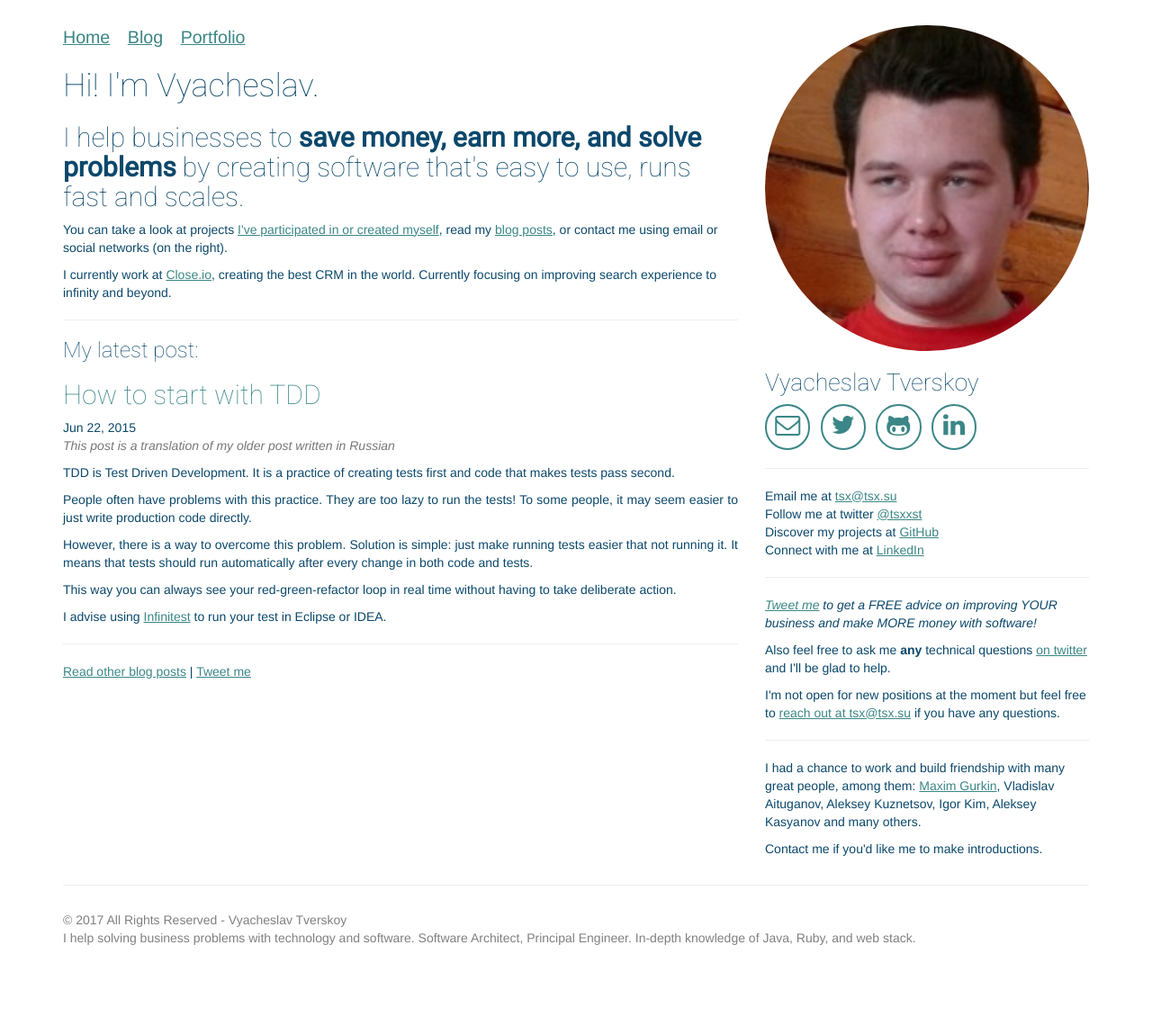
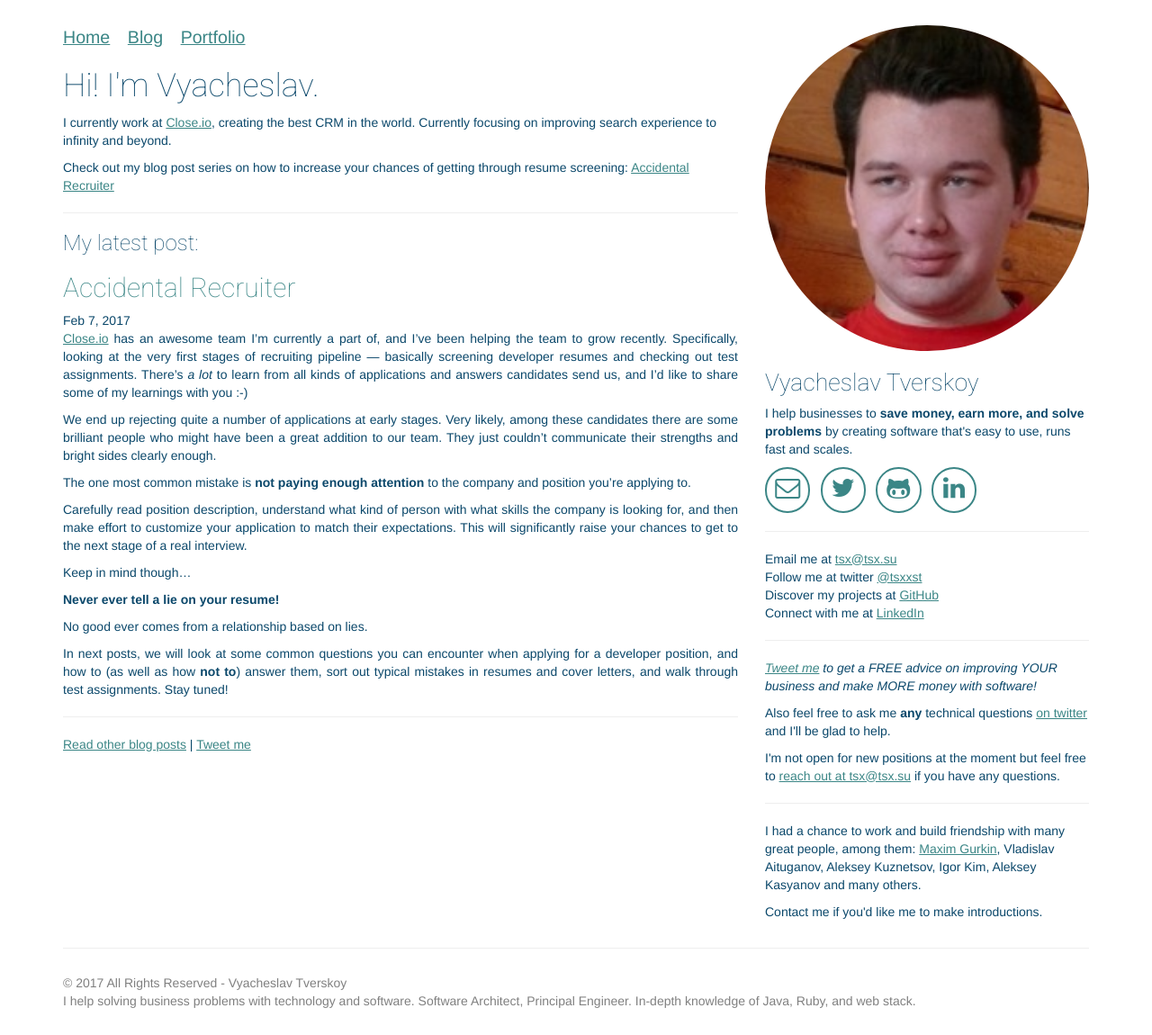
Before and after one commit to tsx/tsx-su, a Jekyll site: the page built from index.html, in a window 1280 px wide. Shown: the whole page at 90% size. Built offline with Jekyll 4.4.1, drawn with Linux system fonts in a browser that asks for light colours; nearby versions of some CDN libraries; before the commit the page ends 1080 px from its top, so only the background shows below that.

Commit message:
AR first post

```diff
--- a/_config.yml
+++ b/_config.yml
@@ -11,3 +11,10 @@ twitter_username: tsxxst
 
 # Build settings
 markdown: kramdown
+
+exclude:
+  - Gemfile
+  - Gemfile.lock
+  - Guardfile
+  - update.sh
+  - s3_website.yml
--- a/_layouts/default.html
+++ b/_layouts/default.html
@@ -9,6 +9,7 @@
 <div class="col-xs-12 col-sm-4 pull-right sidebar">
 	<img src="/img/photo.jpg" class="img-circle" />
 	<h3>Vyacheslav Tverskoy</h3>
+	<p>I help businesses to <b>save money, earn more, and solve problems</b> by creating software that's easy to use, runs fast and scales.</p>
 	{% include social-links.html %}
 <hr />
 </div>
--- /dev/null
+++ b/_posts/2017-02-07-accidental-recruiter.md
@@ -0,0 +1,20 @@
+---
+layout: post
+title: Accidental Recruiter
+category: ar
+---
+[Close.io](http://close.io) has an awesome team I'm currently a part of, and I've been helping the team to grow recently. Specifically, looking at the very first stages of recruiting pipeline &mdash; basically screening developer resumes and checking out test assignments. There's *a lot* to learn from all kinds of applications and answers candidates send us, and I'd like to share some of my learnings with you :-)
+
+We end up rejecting quite a number of applications at early stages. Very likely, among these candidates there are some brilliant people who might have been a great addition to our team. They just couldn't communicate their strengths and bright sides clearly enough.
+
+The one most common mistake is **not paying enough attention** to the company and position you're applying to.
+
+Carefully read position description, understand what kind of person with what skills the company is looking for, and then make effort to customize your application to match their expectations. This will significantly raise your chances to get to the next stage of a real interview.
+
+Keep in mind though...
+
+**Never ever tell a lie on your resume!**
+
+No good ever comes from a relationship based on lies.
+
+In next posts, we will look at some common questions you can encounter when applying for a developer position, and how to (as well as how **not to**) answer them, sort out typical mistakes in resumes and cover letters, and walk through test assignments. Stay tuned!
--- /dev/null
+++ b/ar/index.html
@@ -0,0 +1,15 @@
+---
+layout: default
+---
+
+	<h1>Accidental Recruiter</h1>
+<div class="jumbotron">
+	<p>Life-time developer screening job applications. How fun does that sound? It turns out, quite fun and a great learning experience. In this blog post series, I will be sharing insights and helping you get more interviews than you thought possible.</p>
+</div>
+{% for post in site.categories.ar %}
+<h2><a href="{{post.url}}">{{post.title}}</a></h2>
+<p class="post-meta">{{ post.date | date: "%b %-d, %Y" }}</p>
+{{post.excerpt}}
+
+<p><a class="btn btn-lg btn-primary">Read &rarr;</a></p>
+{% endfor %}
--- a/index.html
+++ b/index.html
@@ -4,15 +4,13 @@ layout: default
 <h1>
 	Hi! I'm Vyacheslav.
 </h1>
-<h2>
-	I help businesses to <b>save money, earn more, and solve problems</b> by creating software that's easy to use, runs fast and scales.
-</h2>
 
 <p>
-You can take a look at projects <a href="/portfolio.html">I've participated in or created myself</a>, read my <a href="/blog.html">blog posts</a>, or contact me using email or social networks (on the right).
+I currently work at <a href="http://close.io">Close.io</a>, creating the best CRM in the world. Currently focusing on improving search experience to infinity and beyond.
 </p>
+
 <p>
-I currently work at <a href="http://close.io">Close.io</a>, creating the best CRM in the world. Currently focusing on improving search experience to infinity and beyond.
+Check out my blog post series on how to increase your chances of getting through resume screening: <a href="/ar/">Accidental Recruiter</a>
 </p>
 
 <hr />
```
